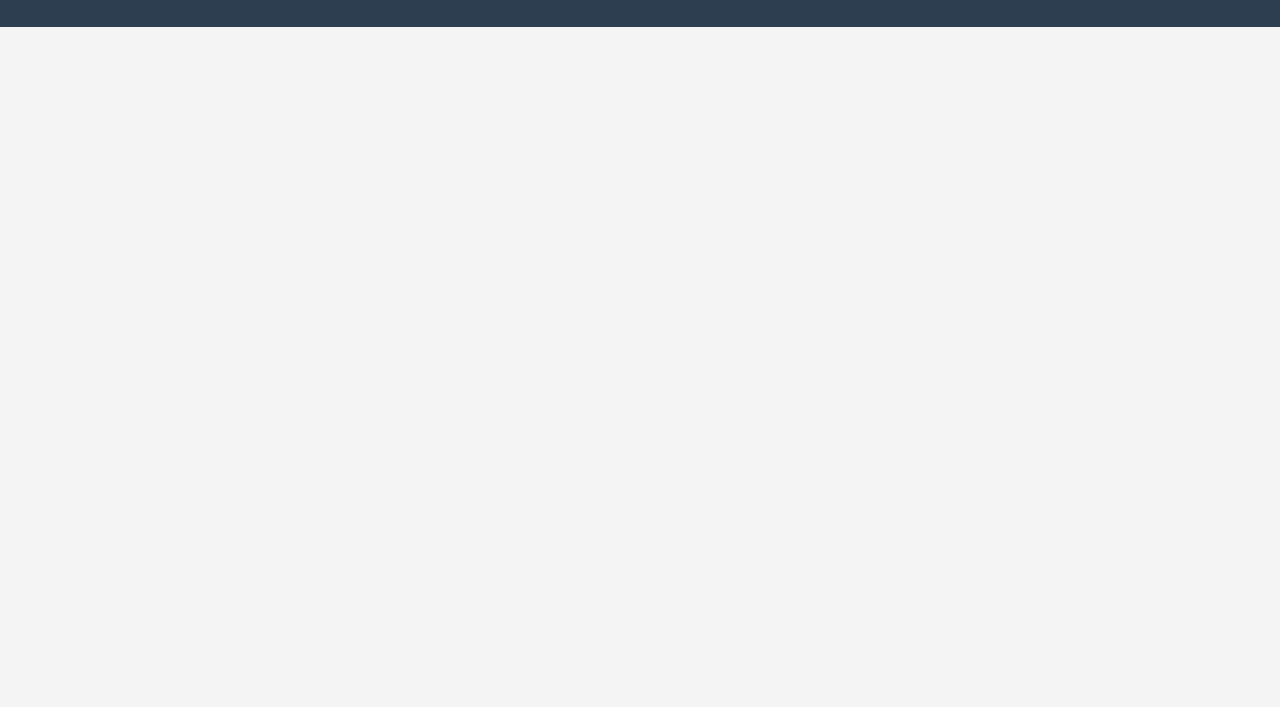
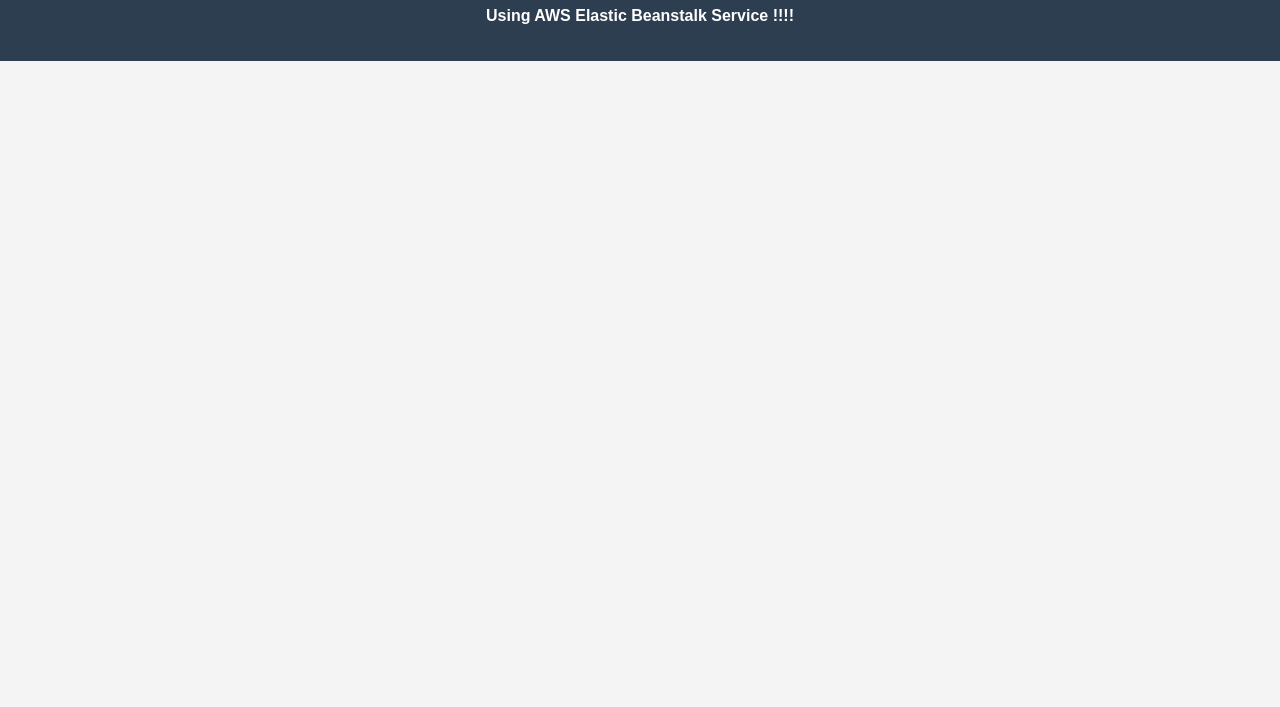
Before and after one commit to sparklink-ts/aws-php-demo, a plain HTML site: page index.html in a window 1280 px wide. Shown: the part 93-800 px from the top of the page. Drawn offline with Linux system fonts and the light colour scheme.

Commit message:
Update index.html

```diff
--- a/index.html
+++ b/index.html
@@ -38,7 +38,7 @@
 
     <header>
         <h1>AWS - WebApp Deployment - Server 1 </h1>
-        <p></p>
+        <p><b>Using AWS Elastic Beanstalk Service !!!!</b></p>
     </header>
 
 </body>
```
